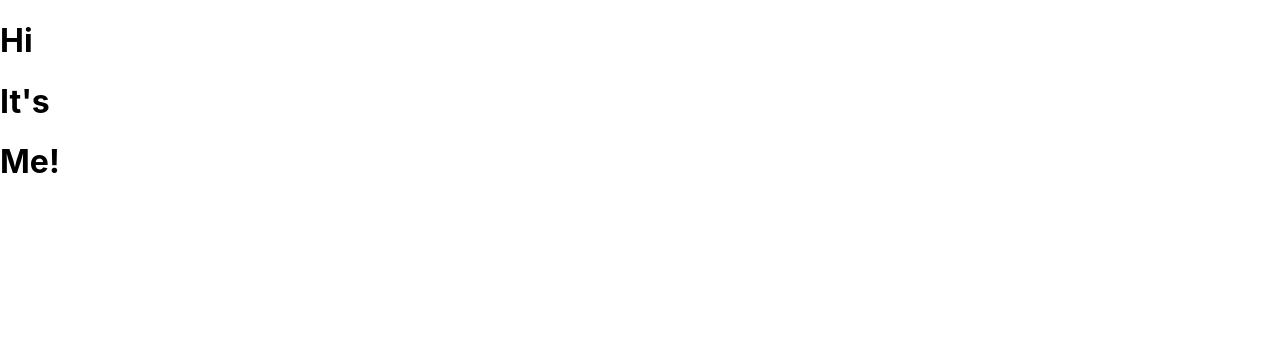
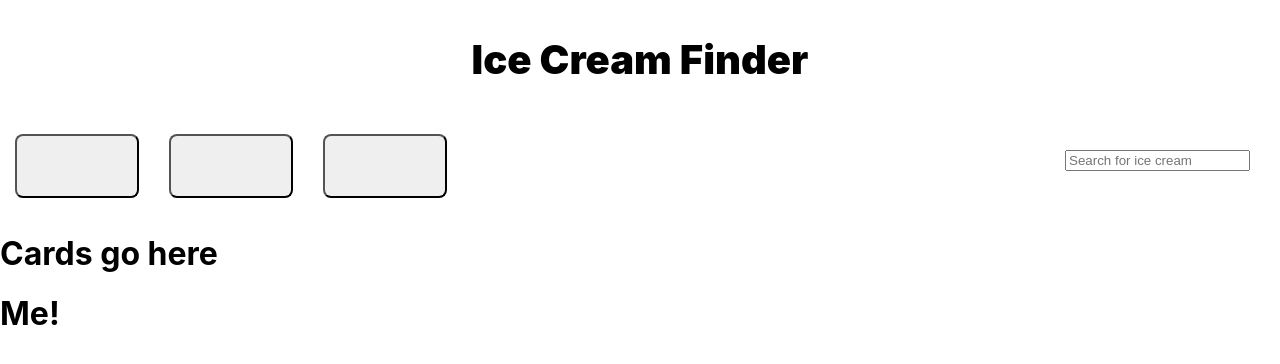
Before and after one commit to Vahan727/Ice-Cream-Shop-Finder, a React (Create React App) app: page / in a window 1280 px wide. Shown: the top 364 px of the page. Built offline with nearby package versions, Linux system fonts and the light colour scheme.

Commit message:
css practice

```diff
--- a/src/components/Header.js
+++ b/src/components/Header.js
@@ -1,9 +1,12 @@
 import React from 'react';
+import NavBar from './NavBar';
 
 function Header() {
     return (
         <header>
-            <h1>Hi</h1>
+            <h1>Ice Cream Finder</h1>
+            <NavBar />
+
         </header>
     )
 }
--- a/src/components/NavBar.js
+++ b/src/components/NavBar.js
@@ -0,0 +1,18 @@
+import React from 'react';
+import Search from './Search';
+
+
+function NavBar() {
+
+
+    return (
+        <div className="navigation">
+        <button>    </button>
+        <button>     </button>
+        <button> </button>
+        <Search/>
+        </div>
+    )
+}
+
+export default NavBar;
--- a/src/components/Search.js
+++ b/src/components/Search.js
@@ -0,0 +1,20 @@
+import React from 'react';
+
+
+function Search() {
+
+
+    return (
+        <div className="searchBar">
+            <input
+                type="text"
+                id="search"
+                placeholder="Search for ice cream"
+                value=''
+
+             />
+        </div>
+    )
+}
+
+export default Search;
--- a/src/components/ShopPage.js
+++ b/src/components/ShopPage.js
@@ -3,7 +3,7 @@ import React from 'react';
 function ShopPage() {
     return (
         <main>
-            <h1>It's</h1>
+            <h1>Cards go here</h1>
         </main>
     )
 }
--- a/src/index.css
+++ b/src/index.css
@@ -11,3 +11,25 @@ code {
   font-family: source-code-pro, Menlo, Monaco, Consolas, 'Courier New',
     monospace;
 }
+
+header h1 {
+  font-size: 2.5em;
+  font-weight: 900;
+  text-align: center;
+  padding: 0.5rem 0;
+}
+.navigation button {
+  padding: 30px 60px;
+  display: inline-block;
+  text-align: center;
+  border-radius: 8px;
+  margin: 15px;
+}
+.searchBar {
+  float: right;
+  margin: 30px;
+
+}
+#search input {
+  width: 400px;
+}
```
